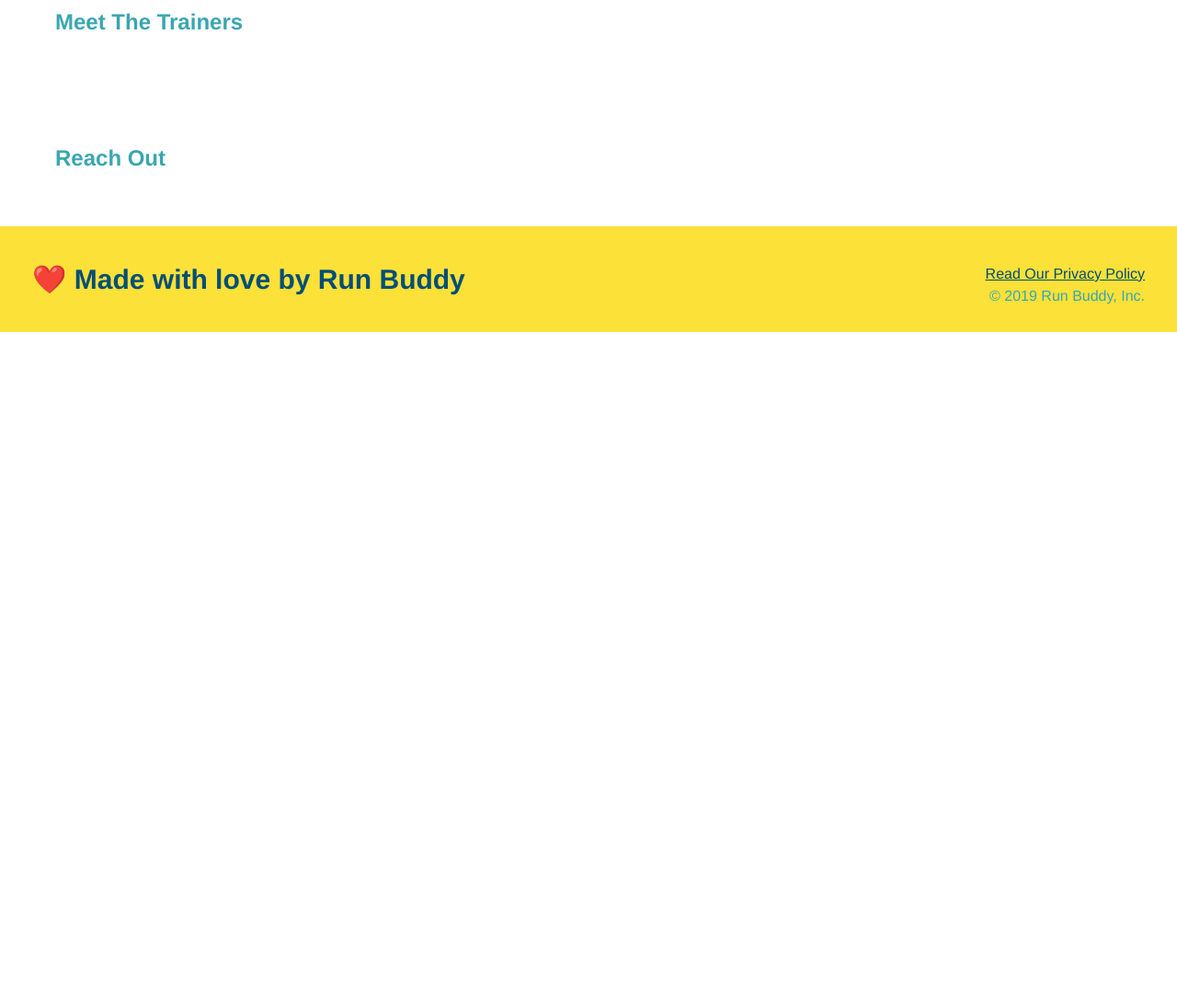
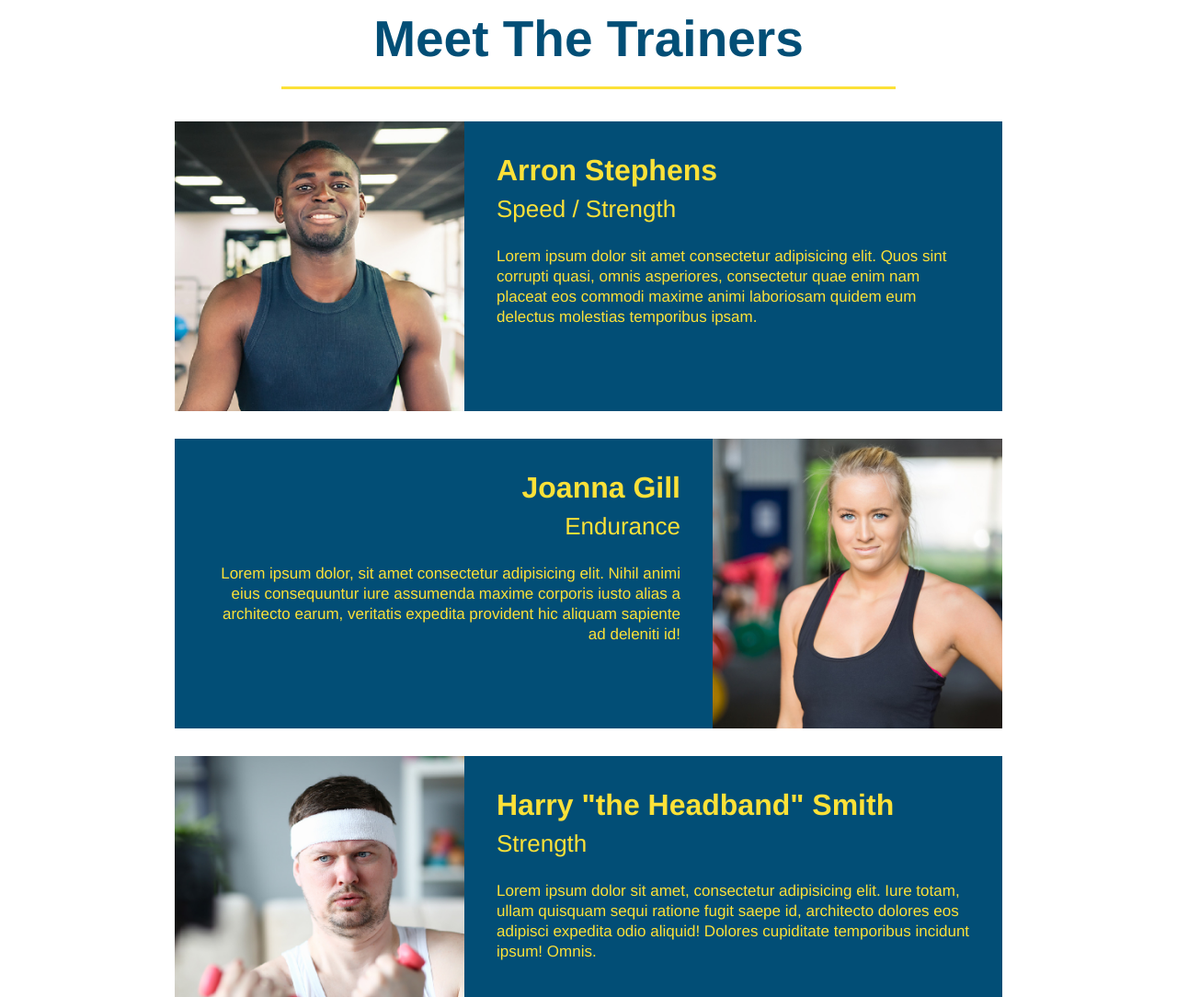
Before and after one commit to albenchris/run-buddy, a plain HTML site: page index.html in a window 1280 px wide. Shown: the part 2780-3864 px from the top of the page at 92% size. Before the commit the page ends 3141 px from the top, so only its background shows below. Drawn offline with Linux system fonts and the light colour scheme.

Commit message:
meet the trainers section

```diff
--- a/assets/css/style.css
+++ b/assets/css/style.css
@@ -180,3 +180,50 @@ section {
 .steps span {
     font-size: 38px;
 }
+
+.trainers {
+    text-align: center;
+}
+
+.trainer {
+    width: 900px;
+    margin: 0 auto 30px auto;
+    background: #024e76;
+    color: #fce138;
+    overflow: auto;
+}
+
+.trainer img {
+    width: 35%;
+    float: left;
+}
+
+.trainer-bio {
+    padding: 35px;
+    float: left;
+    width: 65%;
+}
+
+.trainer-bio h3{
+    font-size: 32px;
+    margin-bottom: 8px;
+}
+
+.trainer-bio h4 {
+    font-weight: lighter;
+    font-size: 26px;
+    margin-bottom: 25px;
+}
+
+.trainer-bio p {
+    font-size: 17px;
+    line-height: 1.3;
+}
+
+.text-left {
+    text-align: left;
+}
+
+.text-right {
+    text-align: right;
+}
--- a/index.html
+++ b/index.html
@@ -10,7 +10,9 @@
         <!-- navigation -->
         <header>
             <h1>
-                <a href="index.html">RUN BUDDY</a>
+                <a href="./index.html">
+                    RUN BUDDY
+                </a>
             </h1>
 
             <nav>
@@ -37,7 +39,9 @@
         <!-- hero/jumbotron -->
         <section class="hero">
             <div class="hero-form">
-                <h3>Get Started Today</h3>
+                <h3>
+                    Get Started Today
+                </h3>
                 <p>Fill out this form and one of our trainers will schedule a consult</p>
                 <form>
                     <label for="name">Enter full name</label>
@@ -71,7 +75,9 @@
 
         <!-- "what we do" section -->
         <section id="what-we-do" class="intro">
-            <h2 class="section-title primary-border">What We Do</h2>
+            <h2 class="section-title primary-border">
+                What We Do
+            </h2>
             <p>
                 butcher selfies chambray shabby chic gentrify readymade yr Echo Park XOXO Tumblr normcore Banksy direct trade Blue Bottle chillwave you probably haven't heard of them single-origin coffee Vice fanny pack fixie Odd Future Austin fingerstache pickled twee synth Wes Anderson Tundercats viral bitters flannel meggings narwhal Marfa Schlitz sustainable Intelligentsia umami deep v craft
             </p>
@@ -79,7 +85,9 @@
 
         <!-- "what you do" section -->
         <section id="what-you-do" class="steps">
-            <h2 class="section-title secondary-border">What You Do</h2>
+            <h2 class="section-title secondary-border">
+                What You Do
+            </h2>
 
             <div>
                 <img src="./assets/images/step-1.svg" alt="" />
@@ -107,8 +115,46 @@
         </section>
 
         <!-- "meet the trainers" section -->
-        <section>
-            <h2>Meet The Trainers</h2>
+        <section id="your-trainers" class="trainers">
+            <h2 class="section-title primary-border">
+                Meet The Trainers
+            </h2>
+
+            <!-- first trainer bio -->
+            <article class="trainer">
+                <img src="./assets/images/trainer-1.jpg" alt="Arron Stephens in his workout clothes, ready to pump iron" />
+                <div class="trainer-bio text-left">
+                    <h3>Arron Stephens</h3>
+                    <h4>Speed / Strength</h4>
+                    <p>
+                        Lorem ipsum dolor sit amet consectetur adipisicing elit. Quos sint corrupti quasi, omnis asperiores, consectetur quae enim nam placeat eos commodi maxime animi laboriosam quidem eum delectus molestias temporibus ipsam.
+                    </p>
+                </div>
+            </article>
+
+            <!-- second trainer bio -->
+            <article class="trainer">
+                <div class="trainer-bio text-right">
+                    <h3>Joanna Gill</h3>
+                    <h4>Endurance</h4>
+                    <p>
+                        Lorem ipsum dolor, sit amet consectetur adipisicing elit. Nihil animi eius consequuntur iure assumenda maxime corporis iusto alias a architecto earum, veritatis expedita provident hic aliquam sapiente ad deleniti id!
+                    </p>
+                </div>
+                <img src="assets/images/trainer-2.jpg" alt="Joanna Gill cooling off after a workout" />
+            </article>
+
+            <!-- third trainer bio -->
+            <article class="trainer">
+                <img src="assets/images/trainer-3.jpg" alt="Harry Smith wearing a headband and lifting comically small pink weights" />
+                <div class="trainer-bio text-left">
+                    <h3>Harry "the Headband" Smith</h3>
+                    <h4>Strength</h4>
+                    <p>
+                        Lorem ipsum dolor sit amet, consectetur adipisicing elit. Iure totam, ullam quisquam sequi ratione fugit saepe id, architecto dolores eos adipisci expedita odio aliquid! Dolores cupiditate temporibus incidunt ipsum! Omnis.
+                    </p>
+                </div>
+            </article>
         </section>
 
         <!-- "reach out" section -->
```
Also changed, not shown: assets/images/trainer-1.jpg (added), assets/images/trainer-2.jpg (added), assets/images/trainer-3.jpg (added).
